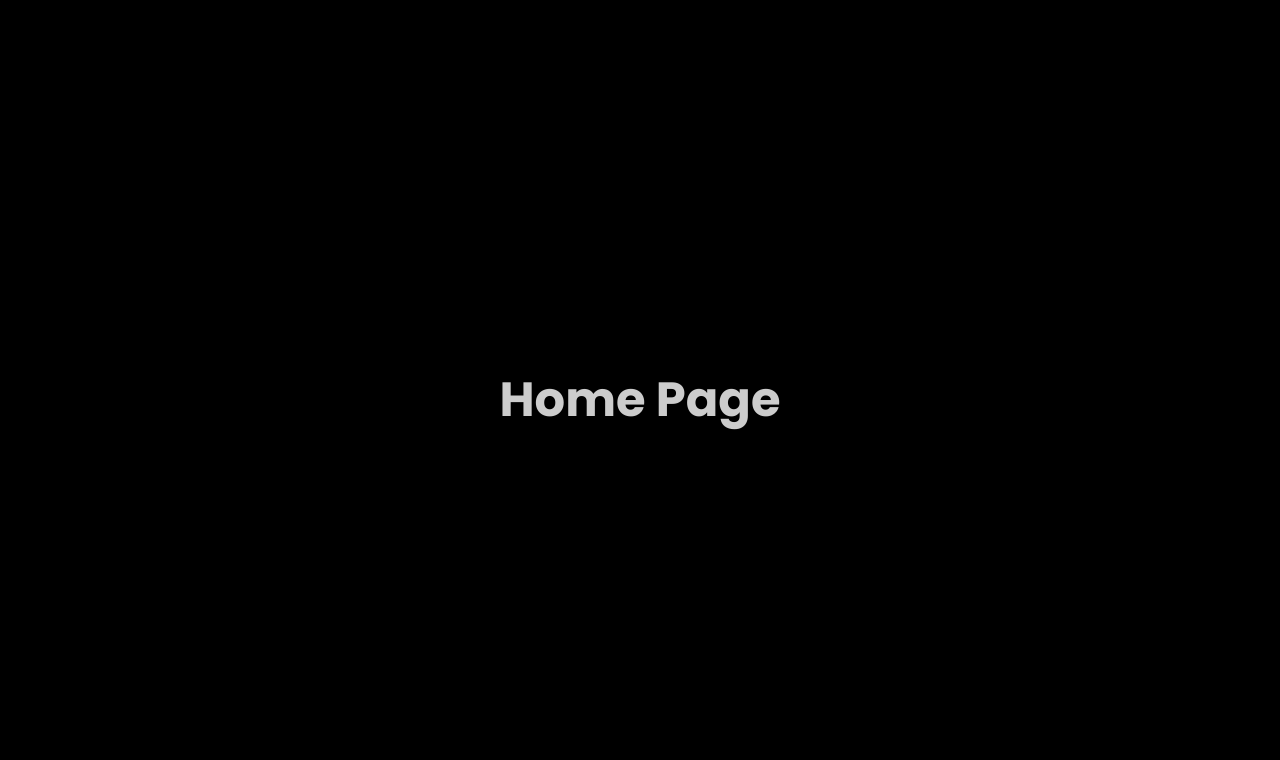
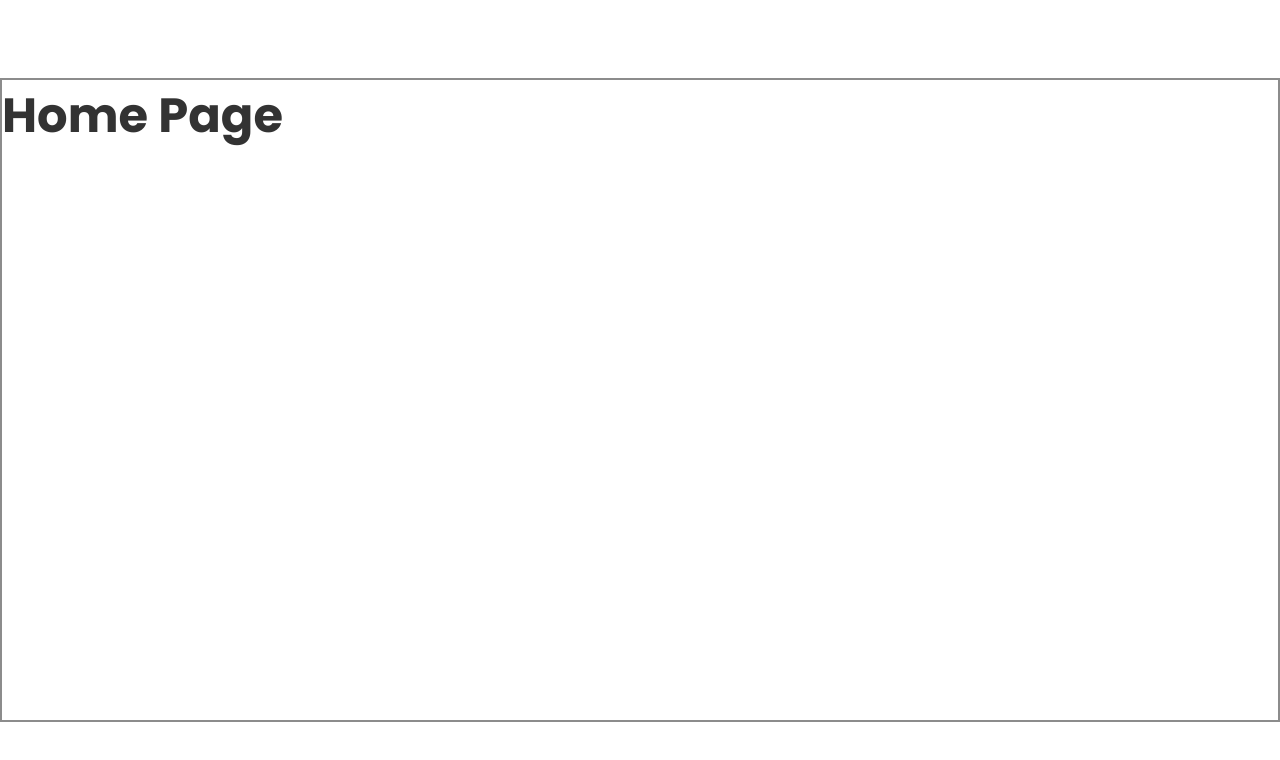
Before and after one commit to Cinzogoni/d2csgame, a Next.js app: page / in a window 1280 px wide. Shown: the top 760 px of the page. Built offline with nearby package versions, Linux system fonts and the light colour scheme.

Commit message:
d2csgame_SetUp_UPDATE-1

```diff
--- a/src/app/GlobalStyles/GlobalStyles.css
+++ b/src/app/GlobalStyles/GlobalStyles.css
@@ -3,11 +3,20 @@
   --main-text-font: "Poppins", sans-serif;
 
   /* Text Color */
-  --primary-text-color: rgba(255, 255, 255, 0.8);
+  --light-mode-text-color: rgba(0, 0, 0, 0.8);
+  --dark-mode-text-color: rgba(255, 255, 255, 0.8);
 
   /* Colors */
+  --primary-light-mode-bg: rgba(255, 255, 255, 1);
+  --primary-dark-mode-bg: rgba(0, 0, 0, 1);
+  --second-light-mode-bg: rgb(220, 220, 220, 1);
+  --second-dark-mode-bg: rgba(27, 27, 27, 1);
+  --scrollbar-light-mode: rgba(150, 150, 150, 1);
+  --scrollbar-dark-mode: ;
 
   /* Border */
+  --light-mode-gap: 2px solid rgba(27, 27, 27, 0.5);
+  --dark-mode-gap: 2px solid rgb(220, 220, 220, 0.5);
 
   /* Border-Radius */
 
@@ -19,9 +28,11 @@ body {
   font-family: var(--main-text-font);
   user-select: none;
   max-width: 100vw;
+  height: 100vh;
   font-size: 62.5%;
   text-rendering: optimizeSpeed;
   overflow-x: hidden;
+  background-color: rgb(220, 220, 220, 1);
 }
 
 * {
--- a/src/app/GridSystem/GridSystem.module.scss
+++ b/src/app/GridSystem/GridSystem.module.scss
@@ -5,7 +5,7 @@
   padding: 0;
 }
 .grid.wide {
-  max-width: 1600px;
+  max-width: 1280px;
   margin: 0 auto;
 }
 
--- /dev/null
+++ b/src/app/components/Footer/Footer.module.scss
@@ -0,0 +1,6 @@
+.wrapper {
+  width: 100%;
+  height: 100px;
+  background-color: var(--primary-light-mode-bg);
+  border-top: var(--light-mode-gap);
+}
--- /dev/null
+++ b/src/app/components/Footer/Footer.tsx
@@ -0,0 +1,9 @@
+import styles from "./Footer.module.scss";
+import classNames from "classnames/bind";
+const cx = classNames.bind(styles);
+
+function Footer() {
+  return <footer className={cx("wrapper")}></footer>;
+}
+
+export default Footer;
--- /dev/null
+++ b/src/app/components/Header/Header.module.scss
@@ -0,0 +1,6 @@
+.wrapper {
+  width: 100%;
+  height: 100px;
+  background-color: var(--primary-light-mode-bg);
+  border-bottom: var(--light-mode-gap);
+}
--- /dev/null
+++ b/src/app/components/Header/Header.tsx
@@ -0,0 +1,9 @@
+import styles from "./Header.module.scss";
+import classNames from "classnames/bind";
+const cx = classNames.bind(styles);
+
+function Header() {
+  return <header className={cx("wrapper")}></header>;
+}
+
+export default Header;
--- /dev/null
+++ b/src/app/layout.module.scss
@@ -0,0 +1,6 @@
+.container {
+  width: 100%;
+  height: 100%;
+  display: flex;
+  flex-direction: column;
+}
--- a/src/app/layout.tsx
+++ b/src/app/layout.tsx
@@ -1,5 +1,15 @@
 import type { Metadata } from "next";
+
+import styles from "./layout.module.scss";
+import styles1 from "../app/GridSystem/GridSystem.module.scss";
+import classNames from "classnames/bind";
+const cx = classNames.bind(styles);
+const cx1 = classNames.bind(styles1);
+
 import GlobalStyles from "./GlobalStyles/GlobalStyles";
+import GridSystem from "./GridSystem/GridSystem";
+import Header from "./components/Header/Header";
+import Footer from "./components/Footer/Footer";
 
 export const metadata: Metadata = {
   title: "d2csgame",
@@ -30,7 +40,15 @@ export default function RootLayout({
   return (
     <GlobalStyles>
       <html lang="en">
-        <body>{children}</body>
+        <body>
+          <div className={cx("container")}>
+            <Header />
+            <GridSystem gridClass={cx1("grid")} wideClass={cx1("wide")}>
+              {children}
+            </GridSystem>
+            <Footer />
+          </div>
+        </body>
       </html>
     </GlobalStyles>
   );
--- a/src/app/page.module.scss
+++ b/src/app/page.module.scss
@@ -1,13 +1,35 @@
 .wrapper {
   width: 100%;
-  height: 100vh;
-  background-color: black;
+  height: 100%;
+  background-color: var(--primary-light-mode-bg);
+  border-left: var(--light-mode-gap);
+  border-right: var(--light-mode-gap);
 
-  display: flex;
-  align-items: center;
-  justify-content: center;
+  overflow-y: auto;
+  overflow-x: hidden;
+
+  &::-webkit-scrollbar {
+    width: 8px;
+    border-radius: 50px;
+  }
+
+  &::-webkit-scrollbar-track {
+    background: var(--primary-light-mode-bg);
+    border-radius: 50px;
+  }
+
+  &::-webkit-scrollbar-thumb {
+    background: var(--primary-dark-mode-bg);
+    border-radius: 50px;
+  }
+
+  &::-webkit-scrollbar-thumb:hover {
+    background: var(--scrollbar-light-mode);
+    border-radius: 50px;
+  }
 }
 
 .title {
+  color: var(--light-mode-text-color);
   font-size: 4.8rem;
 }
```
